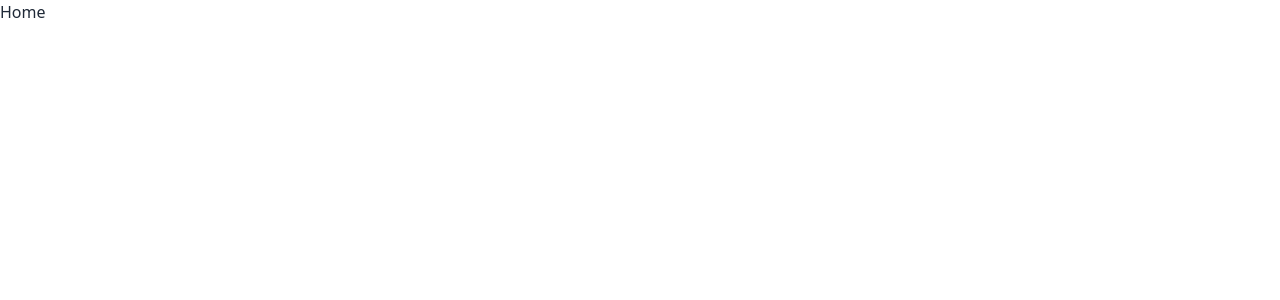
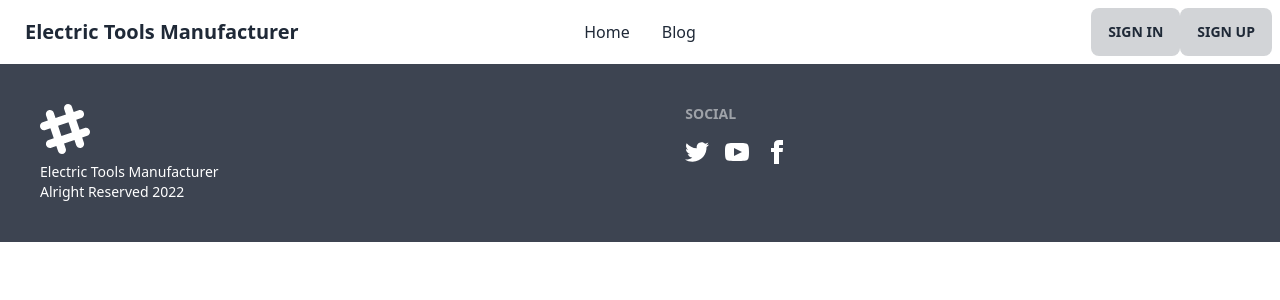
Before and after one commit to rumanak21/manufacturer-website-client-side, a React (Create React App) app: page / in a window 1280 px wide. Shown: the top 300 px of the page. Built offline with nearby package versions, Linux system fonts and the light colour scheme.

Commit message:
Simple Header and Footer Added

```diff
--- a/src/App.js
+++ b/src/App.js
@@ -1,9 +1,12 @@
 import './App.css';
+import Footer from './pages/Shared/Footer/Footer';
+import Header from './pages/Shared/Header/Header';
 
 function App() {
   return (
     <div>
-      <h1>Home</h1>
+      <Header></Header>
+      <Footer></Footer>
     </div>
   );
 }
--- a/src/pages/Home/Home.js
+++ b/src/pages/Home/Home.js
@@ -0,0 +1,11 @@
+import React from 'react';
+
+const Home = () => {
+    return (
+        <div>
+
+        </div>
+    );
+};
+
+export default Home;
--- /dev/null
+++ b/src/pages/Shared/Footer/Footer.js
@@ -0,0 +1,22 @@
+import React from 'react';
+
+const Footer = () => {
+    return (
+        <footer class="footer p-10 bg-neutral text-neutral-content">
+  <div>
+    <svg width="50" height="50" viewBox="0 0 24 24" xmlns="http://www.w3.org/2000/svg" fill-rule="evenodd" clip-rule="evenodd" class="fill-current"><path d="M22.672 15.226l-2.432.811.841 2.515c.33 1.019-.209 2.127-1.23 2.456-1.15.325-2.148-.321-2.463-1.226l-.84-2.518-5.013 1.677.84 2.517c.391 1.203-.434 2.542-1.831 2.542-.88 0-1.601-.564-1.86-1.314l-.842-2.516-2.431.809c-1.135.328-2.145-.317-2.463-1.229-.329-1.018.211-2.127 1.231-2.456l2.432-.809-1.621-4.823-2.432.808c-1.355.384-2.558-.59-2.558-1.839 0-.817.509-1.582 1.327-1.846l2.433-.809-.842-2.515c-.33-1.02.211-2.129 1.232-2.458 1.02-.329 2.13.209 2.461 1.229l.842 2.515 5.011-1.677-.839-2.517c-.403-1.238.484-2.553 1.843-2.553.819 0 1.585.509 1.85 1.326l.841 2.517 2.431-.81c1.02-.33 2.131.211 2.461 1.229.332 1.018-.21 2.126-1.23 2.456l-2.433.809 1.622 4.823 2.433-.809c1.242-.401 2.557.484 2.557 1.838 0 .819-.51 1.583-1.328 1.847m-8.992-6.428l-5.01 1.675 1.619 4.828 5.011-1.674-1.62-4.829z"></path></svg>
+    <p>Electric Tools Manufacturer<br/>Alright Reserved 2022</p>
+  </div>
+  <div>
+    <span class="footer-title">Social</span>
+    <div class="grid grid-flow-col gap-4">
+      <a><svg xmlns="http://www.w3.org/2000/svg" width="24" height="24" viewBox="0 0 24 24" class="fill-current"><path d="M24 4.557c-.883.392-1.832.656-2.828.775 1.017-.609 1.798-1.574 2.165-2.724-.951.564-2.005.974-3.127 1.195-.897-.957-2.178-1.555-3.594-1.555-3.179 0-5.515 2.966-4.797 6.045-4.091-.205-7.719-2.165-10.148-5.144-1.29 2.213-.669 5.108 1.523 6.574-.806-.026-1.566-.247-2.229-.616-.054 2.281 1.581 4.415 3.949 4.89-.693.188-1.452.232-2.224.084.626 1.956 2.444 3.379 4.6 3.419-2.07 1.623-4.678 2.348-7.29 2.04 2.179 1.397 4.768 2.212 7.548 2.212 9.142 0 14.307-7.721 13.995-14.646.962-.695 1.797-1.562 2.457-2.549z"></path></svg></a>
+      <a><svg xmlns="http://www.w3.org/2000/svg" width="24" height="24" viewBox="0 0 24 24" class="fill-current"><path d="M19.615 3.184c-3.604-.246-11.631-.245-15.23 0-3.897.266-4.356 2.62-4.385 8.816.029 6.185.484 8.549 4.385 8.816 3.6.245 11.626.246 15.23 0 3.897-.266 4.356-2.62 4.385-8.816-.029-6.185-.484-8.549-4.385-8.816zm-10.615 12.816v-8l8 3.993-8 4.007z"></path></svg></a>
+      <a><svg xmlns="http://www.w3.org/2000/svg" width="24" height="24" viewBox="0 0 24 24" class="fill-current"><path d="M9 8h-3v4h3v12h5v-12h3.642l.358-4h-4v-1.667c0-.955.192-1.333 1.115-1.333h2.885v-5h-3.808c-3.596 0-5.192 1.583-5.192 4.615v3.385z"></path></svg></a>
+    </div>
+  </div>
+</footer>
+    );
+};
+
+export default Footer;
--- a/src/pages/Shared/Header/Header.js
+++ b/src/pages/Shared/Header/Header.js
@@ -2,8 +2,32 @@ import React from 'react';
 
 const Header = () => {
     return (
-        <div>
+        <div class="navbar  bg-base-100">
+            <div class="navbar-start">
+                <div class="dropdown">
+                    <label tabindex="0" class="btn btn-ghost lg:hidden">
+                        <svg xmlns="http://www.w3.org/2000/svg" class="h-5 w-5" fill="none" viewBox="0 0 24 24" stroke="currentColor"><path stroke-linecap="round" stroke-linejoin="round" stroke-width="2" d="M4 6h16M4 12h8m-8 6h16" /></svg>
+                    </label>
+                    <ul tabindex="0" class="menu menu-compact dropdown-content mt-3 p-2 shadow bg-base-100 rounded-box w-52">
+                        <li><a>Home</a></li>
+                        <li><a>Blog</a></li>
 
+                    </ul>
+                </div>
+                <a class="btn btn-ghost normal-case text-xl">Electric Tools Manufacturer
+                </a>
+            </div>
+            <div class="navbar-center hidden lg:flex">
+                <ul class="menu menu-horizontal p-0">
+                    <li><a>Home</a></li>
+                    <li><a>Blog</a></li>
+                </ul>
+            </div>
+            <div class="navbar-end ">
+                <button class="btn btn-active btn-ghost ">Sign In</button>
+                <button class="btn btn-active btn-ghost ">Sign UP</button>
+
+            </div>
         </div>
     );
 };
```
